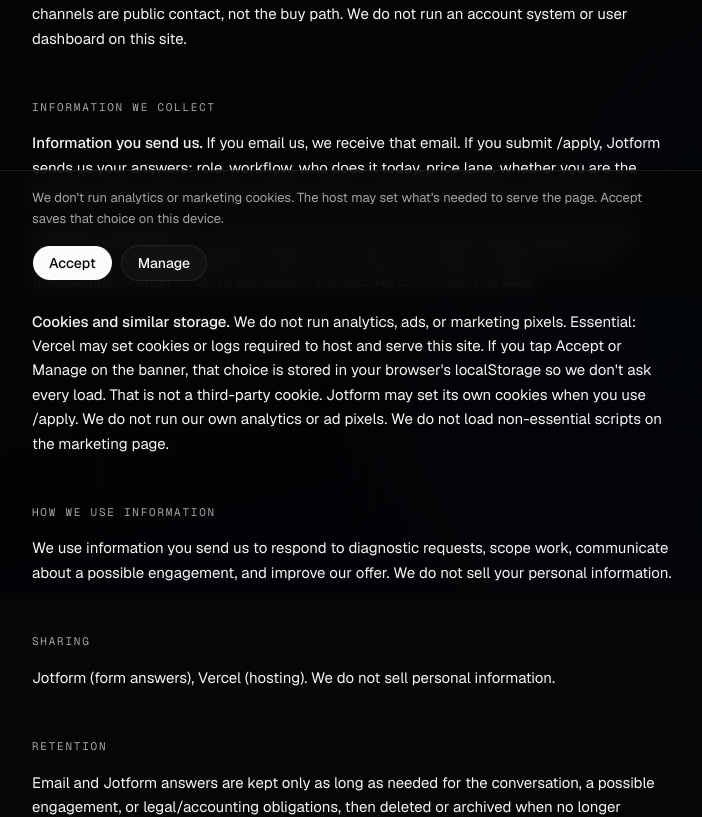
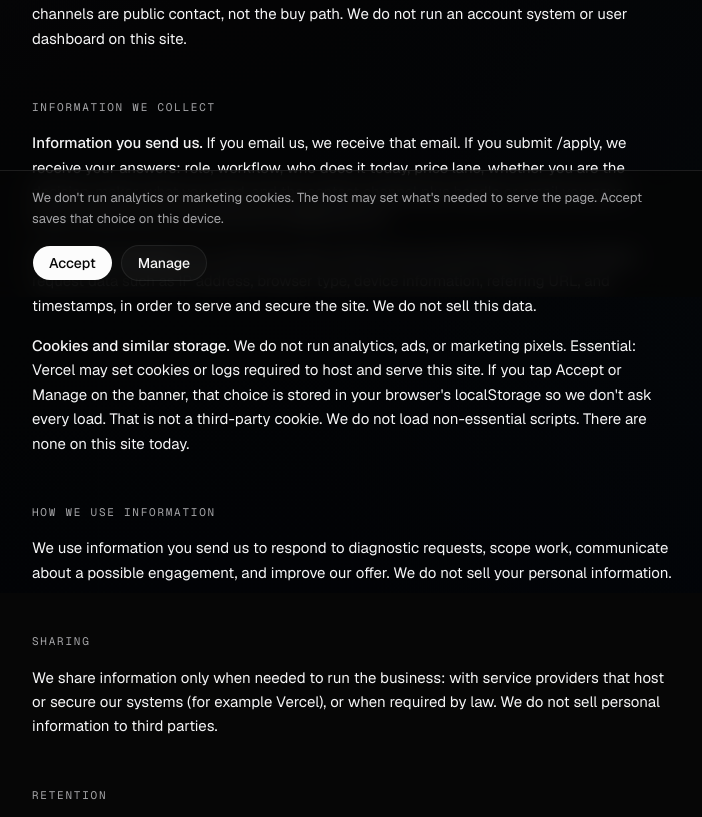
Before and after one commit to Josefusan/mygrokflow, a Next.js app: page /privacy in a window 1280 px wide. Shown: the part 503-1320 px from the top of the page, without its empty margins (288-990 px from the left). Built offline with nearby package versions, Linux system fonts and the light colour scheme.

Commit message:
Rewrite /apply as native form; drop Jotform from privacy

```diff
--- a/app/apply/page.tsx
+++ b/app/apply/page.tsx
@@ -3,11 +3,7 @@ import Link from "next/link";
 import { Button } from "@/components/ui/button";
 import { ApplyForm } from "@/components/apply-form";
 import { FooterContacts } from "@/components/footer-contacts";
-import {
-  APPLY_PATH,
-  JOTFORM_EMBED_URL,
-  SITE_NAME,
-} from "@/lib/site";
+import { APPLY_PATH, SITE_NAME } from "@/lib/site";
 
 export const metadata: Metadata = {
   title: "Request a diagnostic",
@@ -20,10 +16,8 @@ const sectionLabel =
   "font-mono text-[11px] tracking-[0.16em] text-muted-foreground uppercase";
 
 export default function ApplyPage() {
-  const embed = JOTFORM_EMBED_URL.trim();
-
   return (
-    <div className="min-h-screen bg-background text-foreground">
+    <div className="min-h-screen text-foreground">
       <header className="sticky top-0 z-40 border-b border-border bg-background/80 backdrop-blur-md">
         <div className="mx-auto flex h-12 max-w-[42rem] items-center justify-between px-4">
           <Link href="/" className="text-sm font-medium tracking-tight">
@@ -45,15 +39,7 @@ export default function ApplyPage() {
           $99 chatbot shoppers are not a fit.
         </p>
 
-        {embed ? (
-          <iframe
-            title="Request a diagnostic"
-            src={embed}
-            className="mt-10 h-[48rem] w-full rounded-lg border border-border bg-background"
-          />
-        ) : (
-          <ApplyForm />
-        )}
+        <ApplyForm />
       </main>
 
       <footer className="border-t border-border">
--- a/app/privacy/page.tsx
+++ b/app/privacy/page.tsx
@@ -78,10 +78,11 @@ export default function PrivacyPage() {
           <h2 className={sectionLabel}>Information we collect</h2>
           <p className="mt-4 text-[15px] leading-relaxed">
             <span className="font-medium">Information you send us.</span> If you
-            email us, we receive that email. If you submit /apply, Jotform sends
-            us your answers: role, workflow, who does it today, price lane,
-            whether you are the decision-maker, what you need, and the contact
-            channel plus handle or email you gave.
+            email us, we receive that email. If you submit /apply, we receive
+            your answers: role, workflow, who does it today, price lane, whether
+            you are the decision-maker, what you need, and the contact channel
+            plus handle or email you gave. Submit sends that to{" "}
+            {DIAGNOSTIC_EMAIL}.
           </p>
           <p className="mt-4 text-[15px] leading-relaxed">
             <span className="font-medium">Technical information.</span> Our
@@ -96,9 +97,8 @@ export default function PrivacyPage() {
             set cookies or logs required to host and serve this site. If you tap
             Accept or Manage on the banner, that choice is stored in your
             browser&apos;s localStorage so we don&apos;t ask every load. That is
-            not a third-party cookie. Jotform may set its own cookies when you
-            use /apply. We do not run our own analytics or ad pixels. We do not
-            load non-essential scripts on the marketing page.
+            not a third-party cookie. We do not load non-essential scripts. There
+            are none on this site today.
           </p>
         </section>
 
@@ -114,15 +114,17 @@ export default function PrivacyPage() {
         <section className="mt-12">
           <h2 className={sectionLabel}>Sharing</h2>
           <p className="mt-4 text-[15px] leading-relaxed">
-            Jotform (form answers), Vercel (hosting). We do not sell personal
-            information.
+            We share information only when needed to run the business: with
+            service providers that host or secure our systems (for example
+            Vercel), or when required by law. We do not sell personal
+            information to third parties.
           </p>
         </section>
 
         <section className="mt-12">
           <h2 className={sectionLabel}>Retention</h2>
           <p className="mt-4 text-[15px] leading-relaxed">
-            Email and Jotform answers are kept only as long as needed for the
+            Email and /apply answers are kept only as long as needed for the
             conversation, a possible engagement, or legal/accounting
             obligations, then deleted or archived when no longer needed.
           </p>
--- a/lib/site.ts
+++ b/lib/site.ts
@@ -6,9 +6,6 @@ export const SITE_URL = "https://mygrokflow.com";
 export const SITE_NAME = "MyGrokFlow";
 export const PROMISE =
   "We take a painful recurring workflow and turn it into a system that runs without you.";
-
-export const JOTFORM_EMBED_URL =
-  "https://form.jotform.com/262387359184065";
 
 export const CONTACTS = [
   {
```
